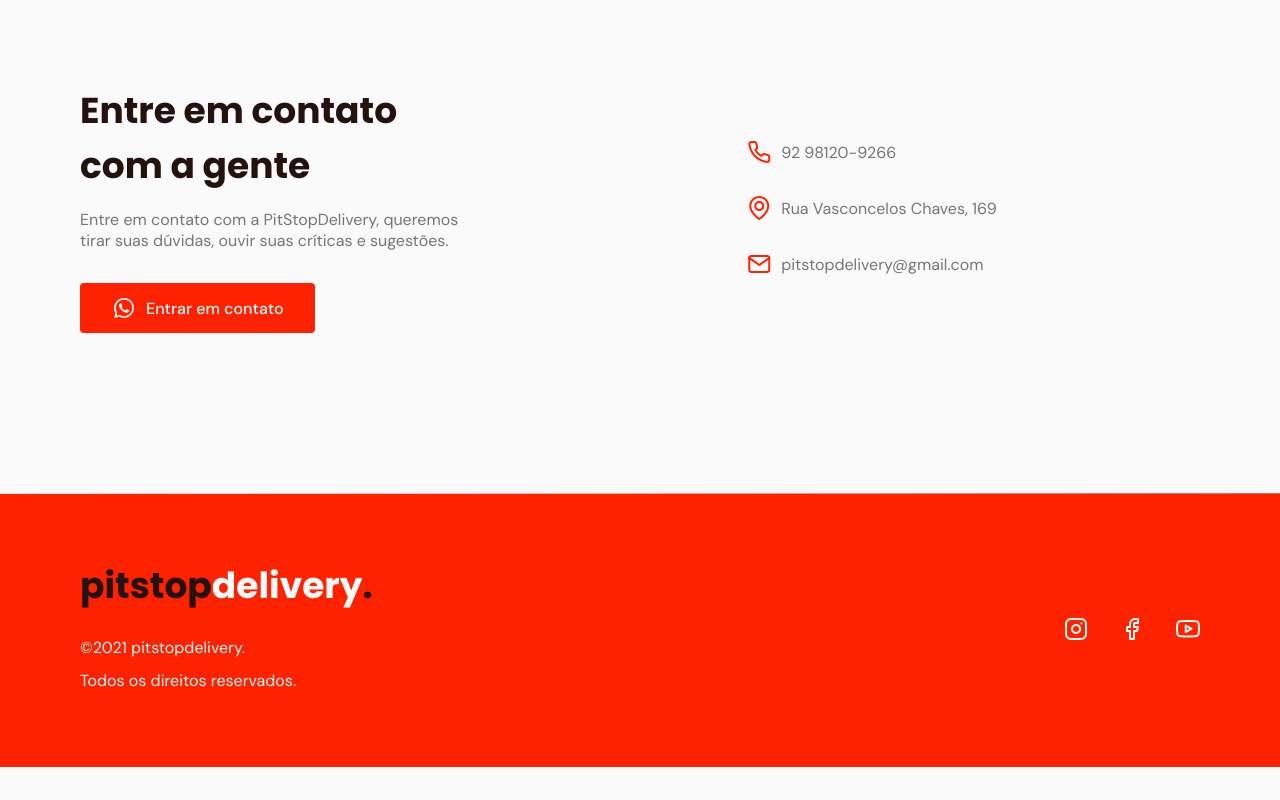
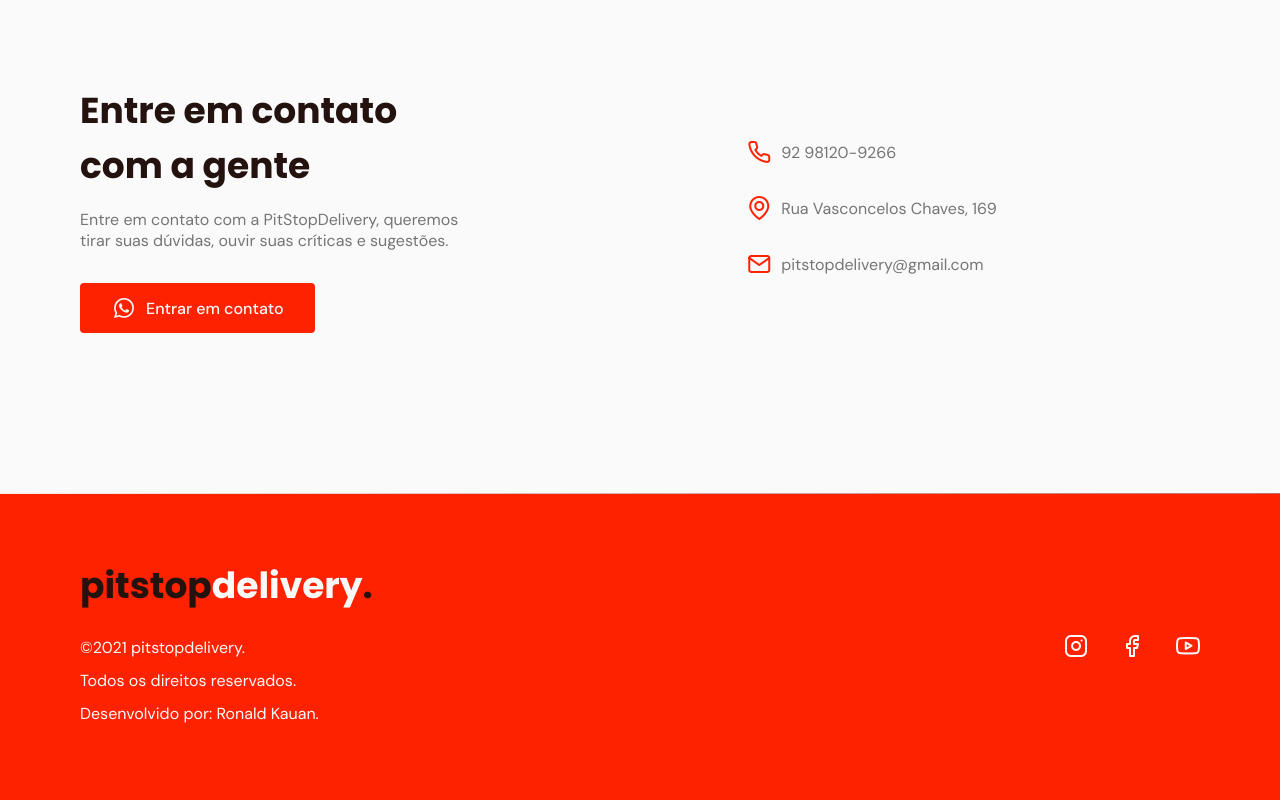
Before and after one commit to RonaldKauan/NLW-6, a plain HTML site: page index.html in a window 1280 px wide. Shown: the part 3050-3850 px from the top of the page. Before the commit the page ends 3817 px from the top, so only its background shows below. Drawn offline with nearby package versions, Linux system fonts and the light colour scheme; a script that the page names is missing; files whose address does not match are found by name.

Commit message:
feat: Add developed by at footer

```diff
--- a/index.html
+++ b/index.html
@@ -245,6 +245,7 @@
           <a class="logo logo-alt" href="#home">pitstop<span>delivery</span>.</a>
           <p>©2021 pitstopdelivery.</p>
           <p>Todos os direitos reservados.</p>
+          <p>Desenvolvido por: Ronald Kauan.</p>
         </div>
         <div class="social grid">
           <a href="https://instagram.com" target="_blank">
```
